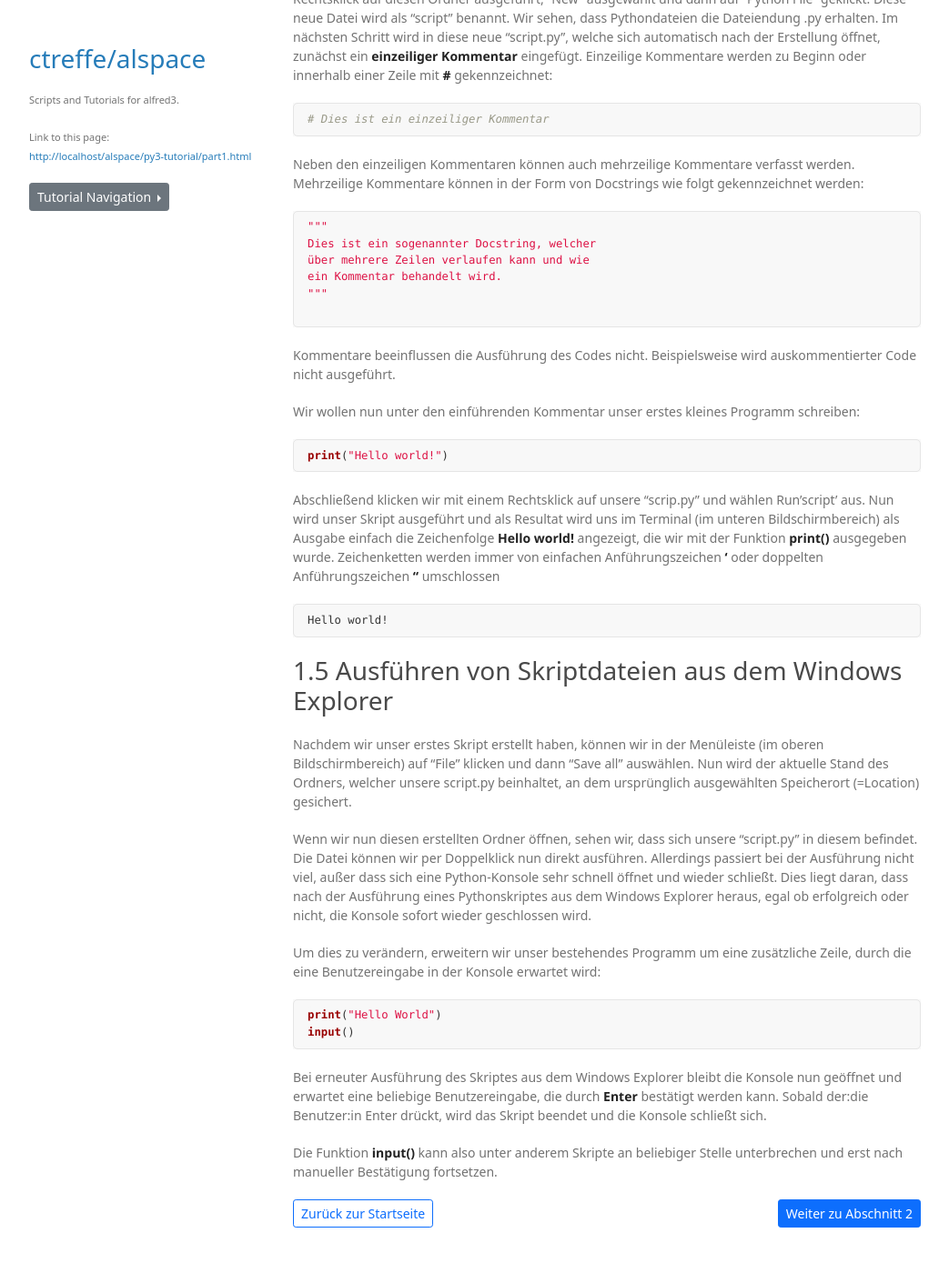
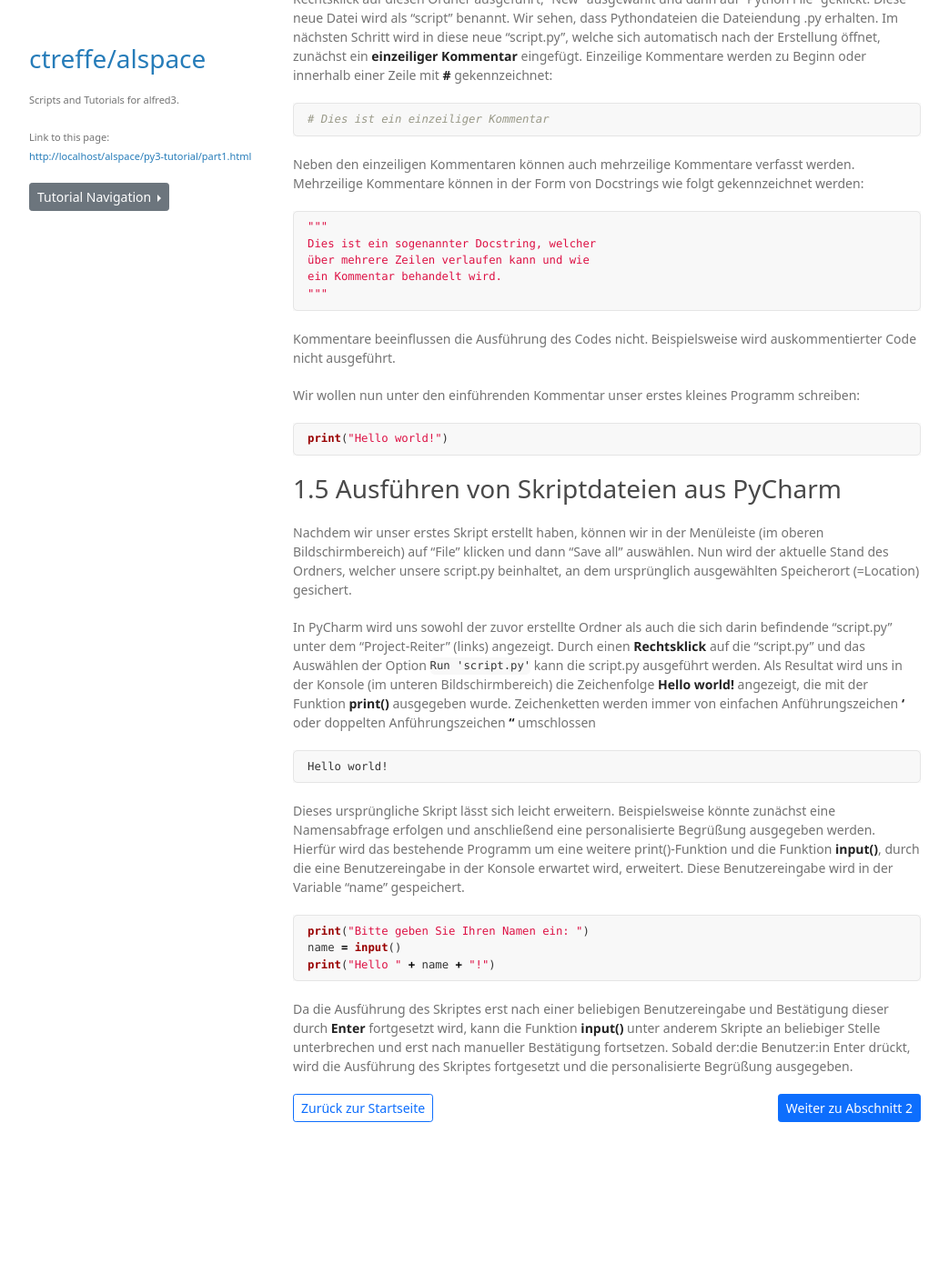
Before and after one commit to ctreffe/alspace, a Jekyll site: the page built from py3-tutorial/part1.md, in a window 1280 px wide and 1400 px high, scrolled down 1366 px. Shown: the top 1389 px of the window at 91% size, without its empty margins (118-1161 px from the left). Built offline with Jekyll 4.4.1, drawn with Linux system fonts in a browser that asks for light colours; some web fonts are replaced; our own code applies the rules of GitHub Pages for plain Markdown files; after the commit the page ends 2650 px from its top, so only the background shows below that; some of the changed text lies outside the part shown.

Commit message:
Update part1.md

`````diff
--- a/py3-tutorial/part1.md
+++ b/py3-tutorial/part1.md
@@ -4,15 +4,17 @@ layout: py3_tutorial
 
 ## Abschnitt 1
 
-Im Folgenden werden wir in wenigen einfachen Schritten die Standarddistribution von Python installieren und anschließend eine geeignete Entwicklungsumgebung zum Erstellen einfacher Pythonskripte hinzufügen.
+Im Folgenden werden wir in wenigen einfachen Schritten die Standarddistribution von Python
+installieren und anschließend eine geeignete Entwicklungsumgebung zum Erstellen einfacher
+Pythonskripte hinzufügen.
 
 ### 1.1 Installieren der Python Standard-Distribution
 
 Die Python Installationsdatei für **Windows** kann unter folgendem Link heruntergeladen werden:<br>
-https://www.python.org/ftp/python/3.9.4/python-3.9.4-amd64.exe
+https://www.python.org/ftp/python/3.10.0/python-3.10.0-amd64.exe
 
 Die Python Installationsdatei für **macOS** kann unter folgendem Link heruntergeladen werden:<br>
-https://www.python.org/ftp/python/3.9.4/python-3.9.4-macos11.pkg
+https://www.python.org/ftp/python/3.10.0/python-3.10.0-macos11.pkg
 
 Im Rahmen der Installation können zwei Optionen ausgewählt werden:
 1. Die Installation kann entweder für alle Benutzer:innen eines Rechners oder nur für den angemeldeten
@@ -62,6 +64,7 @@ Diese neue Datei wird als "script" benannt. Wir sehen, dass Pythondateien die Da
 Im nächsten Schritt wird in diese neue "script.py",
 welche sich automatisch nach der Erstellung öffnet, zunächst ein **einzeiliger Kommentar** eingefügt.
 Einzeilige Kommentare werden zu Beginn oder innerhalb einer Zeile mit **#** gekennzeichnet: <br>
+
 ````python
 # Dies ist ein einzeiliger Kommentar
 ````
@@ -75,55 +78,50 @@ Dies ist ein sogenannter Docstring, welcher
 über mehrere Zeilen verlaufen kann und wie
 ein Kommentar behandelt wird.
 """
-
 ```
 
 Kommentare beeinflussen die Ausführung des Codes nicht. Beispielsweise wird auskommentierter Code
 nicht ausgeführt.
 
 Wir wollen nun unter den einführenden Kommentar unser erstes kleines Programm schreiben:
+
 ```python
 print("Hello world!")
 ```
-Abschließend klicken wir mit einem Rechtsklick auf unsere "scrip.py"
-und wählen Run'script' aus. Nun wird unser Skript ausgeführt und als Resultat wird uns im Terminal
-(im unteren Bildschirmbereich) als Ausgabe einfach die Zeichenfolge **Hello world!** angezeigt,
-die wir mit der Funktion **print()** ausgegeben wurde.
-Zeichenketten werden immer von einfachen Anführungszeichen **'** oder doppelten
-Anführungszeichen **"** umschlossen
-```
-Hello world!
-```
 
-### 1.5 Ausführen von Skriptdateien aus dem Windows Explorer
+### 1.5 Ausführen von Skriptdateien aus PyCharm
 
 Nachdem wir unser erstes Skript erstellt haben, können wir in der Menüleiste
 (im oberen Bildschirmbereich) auf "File" klicken und dann "Save all" auswählen.
 Nun wird der aktuelle Stand des Ordners, welcher unsere script.py beinhaltet,
 an dem ursprünglich ausgewählten Speicherort (=Location) gesichert.
 
-Wenn wir nun diesen erstellten Ordner öffnen, sehen wir, dass sich unsere "script.py" in diesem
-befindet.  Die Datei können wir per Doppelklick nun direkt ausführen.
-Allerdings passiert bei der Ausführung nicht viel, außer dass sich eine Python-Konsole sehr schnell
-öffnet und wieder schließt.
-Dies liegt daran, dass nach der Ausführung eines Pythonskriptes aus dem Windows Explorer heraus,
-egal ob erfolgreich oder nicht, die Konsole sofort wieder geschlossen wird.
-
-Um dies zu verändern, erweitern wir unser bestehendes Programm um eine zusätzliche Zeile,
-durch die eine Benutzereingabe in der Konsole erwartet wird:
-
+In PyCharm wird uns sowohl der zuvor erstellte Ordner als auch die sich darin befindende
+"script.py" unter dem "Project-Reiter" (links) angezeigt. Durch einen **Rechtsklick** auf die
+"script.py" und das Auswählen der Option `Run 'script.py'` kann die script.py ausgeführt
+werden.
+Als Resultat wird uns in der Konsole (im unteren Bildschirmbereich) die Zeichenfolge **Hello world!**
+angezeigt, die mit der Funktion **print()** ausgegeben wurde.
+Zeichenketten werden immer von einfachen Anführungszeichen **'** oder doppelten
+Anführungszeichen **"** umschlossen
+```
+Hello world!
+```
+Dieses ursprüngliche Skript lässt sich leicht erweitern. Beispielsweise könnte zunächst eine
+Namensabfrage erfolgen und anschließend eine personalisierte Begrüßung ausgegeben werden.
+Hierfür wird das bestehende Programm um eine weitere print()-Funktion und die Funktion **input()**,
+durch die eine Benutzereingabe in der Konsole erwartet wird, erweitert. Diese Benutzereingabe wird
+in der Variable "name" gespeichert.
 ```python
-print("Hello World")
-input()
+print("Bitte geben Sie Ihren Namen ein: ")
+name = input()
+print("Hello " + name + "!")
 ```
-
-Bei erneuter Ausführung des Skriptes aus dem Windows Explorer bleibt die Konsole nun geöffnet und
-erwartet eine beliebige Benutzereingabe, die durch **Enter** bestätigt werden kann.
-Sobald der:die Benutzer:in Enter drückt, wird das Skript beendet und die Konsole
-schließt sich.
-
-Die Funktion **input()** kann also unter anderem Skripte an beliebiger Stelle unterbrechen und
-erst nach manueller Bestätigung fortsetzen.
+Da die Ausführung des Skriptes erst nach einer beliebigen Benutzereingabe und Bestätigung dieser
+durch **Enter** fortgesetzt wird, kann die Funktion **input()** unter anderem Skripte an
+beliebiger Stelle unterbrechen und erst nach manueller Bestätigung fortsetzen.
+Sobald der:die Benutzer:in Enter drückt, wird die Ausführung des Skriptes fortgesetzt und die
+personalisierte Begrüßung ausgegeben.
 
 <div class="d-grid gap-2 d-md-flex justify-content-md-between">
   <a href="../py3-tutorial" class="btn btn-outline-primary btn-sm" tabindex="1" role="button" aria-disabled="true">Zurück zur Startseite</a>
`````
Also changed, not shown: other parts of py3-tutorial/part1.md (+5 -5 lines).
